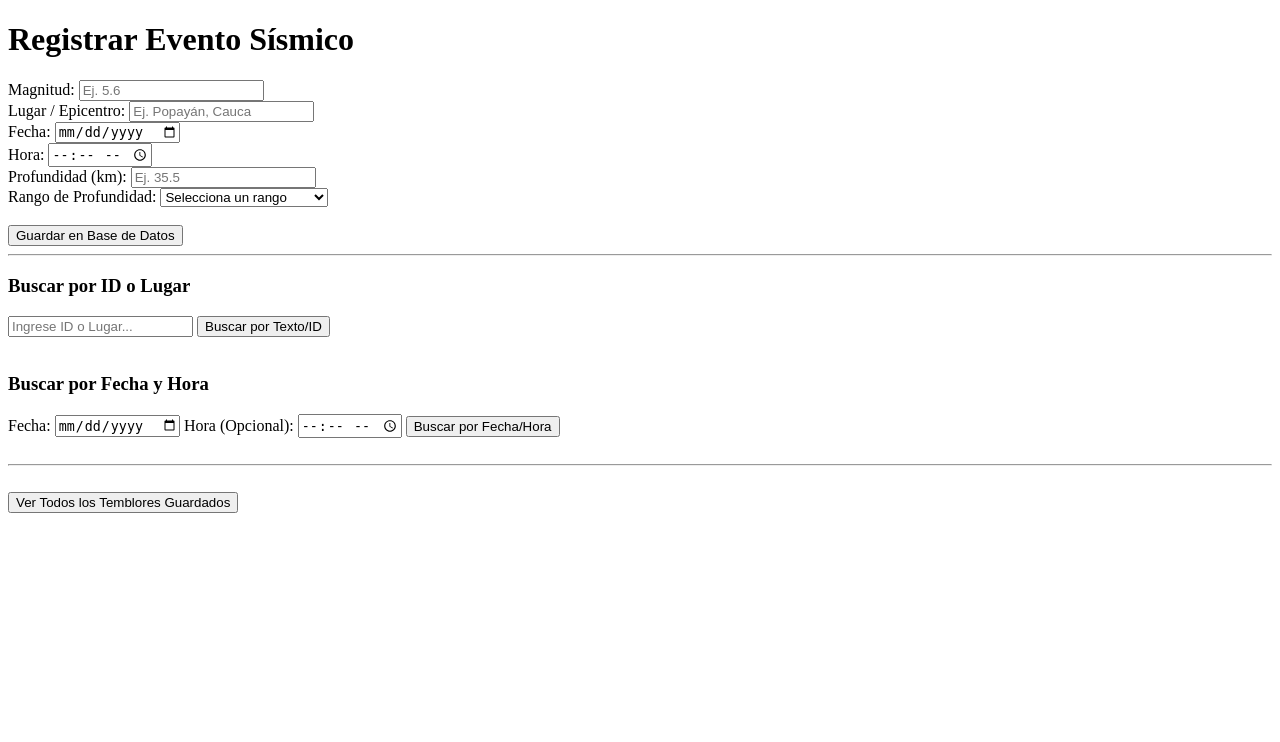
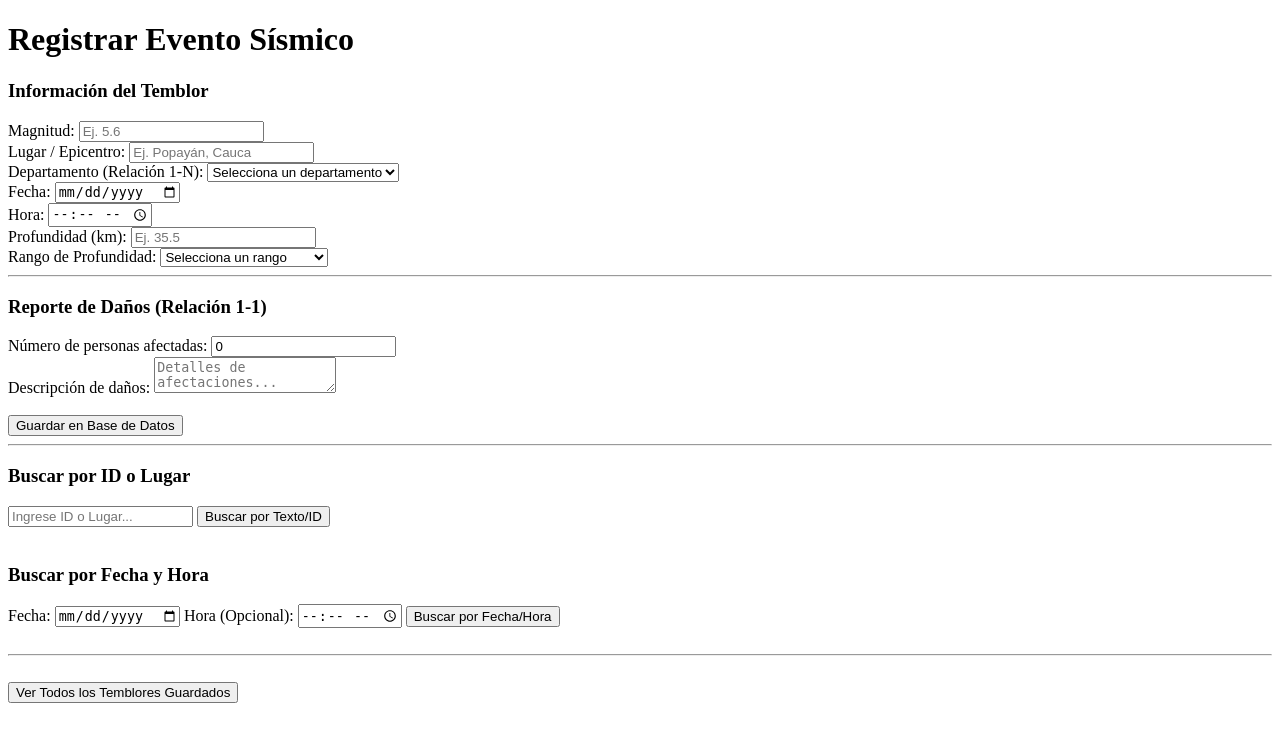
Before and after one commit to alejandroulloa417-svg/Evaluacion_Facil_Proyecto, a Django app: page /popayan/temblor/ in a window 1280 px wide. Shown: the top 742 px of the page. Run offline with Django 5.2, Linux system fonts and the light colour scheme; data comes from the database, SQL or seed files in the repository; both versions use the stored data as it was after the commit.

Commit message:
cardinalidades agregadas

```diff
--- a/app_Facil/models.py
+++ b/app_Facil/models.py
@@ -1,13 +1,52 @@
-# en tu_app/models.py
 from django.db import models
 
+# ==========================================
+# MODELO 1: Departamento (Lado 1 de la relación 1-N)
+# ==========================================
+class Departamento(models.Model):
+    nombre = models.CharField(max_length=100, unique=True)
+
+    def __str__(self):
+        return self.nombre
+
+
+# ==========================================
+# MODELO 2: Temblor (Lado N de 1-N)
+# ==========================================
 class Temblor(models.Model):
     magnitud = models.FloatField()
-    lugar = models.CharField(max_length=200)
+    lugar = models.CharField(max_length=150)
     fecha = models.DateField()
     hora = models.TimeField()
-    profundidad = models.FloatField(help_text="Profundidad exacta en km")
+    profundidad = models.FloatField()
     rango_profundidad = models.CharField(max_length=50)
 
+    # RELACIÓN 1 a N: ForeignKey apuntando a Departamento
+    departamento = models.ForeignKey(
+        Departamento,
+        on_delete=models.CASCADE,
+        related_name='temblores',
+        null=True,
+        blank=True
+    )
+
     def __str__(self):
-        return f"M{self.magnitud} - {self.lugar} ({self.fecha} {self.hora})"
+        return f"Temblor M{self.magnitud} - {self.lugar}"
+
+
+# ==========================================
+# MODELO 3: ReporteDanios (RELACIÓN 1 a 1)
+# ==========================================
+class ReporteDanios(models.Model):
+    # OneToOneField asegura que cada temblor solo tenga UN reporte asociado
+    temblor = models.OneToOneField(
+        Temblor,
+        on_delete=models.CASCADE,
+        primary_key=True,
+        related_name='reporte_danios'
+    )
+    afectados = models.IntegerField(default=0)
+    descripcion_danios = models.TextField()
+
+    def __str__(self):
+        return f"Reporte del temblor ID #{self.temblor.id}"
--- a/app_Facil/templates/temblor.html
+++ b/app_Facil/templates/temblor.html
@@ -9,10 +9,10 @@
 
     <h1>Registrar Evento Sísmico</h1>
 
-    <!-- 1. FORMULARIO PARA REGISTRAR EN BASE DE DATOS -->
     <form method="POST" action="{% url 'resultado' %}">
         {% csrf_token %}
 
+        <h3>Información del Temblor</h3>
         <div>
             <label for="magnitud">Magnitud:</label>
             <input type="number" id="magnitud" name="magnitud" step="0.1" min="0" placeholder="Ej. 5.6" required>
@@ -21,6 +21,17 @@
         <div>
             <label for="lugar">Lugar / Epicentro:</label>
             <input type="text" id="lugar" name="lugar" placeholder="Ej. Popayán, Cauca" required>
+        </div>
+
+        <!-- RELACIÓN 1-N: Selección del Departamento -->
+        <div>
+            <label for="departamento">Departamento (Relación 1-N):</label>
+            <select id="departamento" name="departamento_id" required>
+                <option value="" disabled selected>Selecciona un departamento</option>
+                {% for d in departamentos %}
+                    <option value="{{ d.id }}">{{ d.nombre }}</option>
+                {% endfor %}
+            </select>
         </div>
 
         <div>
@@ -48,13 +59,24 @@
             </select>
         </div>
 
+        <hr>
+        <h3>Reporte de Daños (Relación 1-1)</h3>
+        <div>
+            <label for="afectados">Número de personas afectadas:</label>
+            <input type="number" id="afectados" name="afectados" min="0" value="0">
+        </div>
+
+        <div>
+            <label for="descripcion_danios">Descripción de daños:</label>
+            <textarea id="descripcion_danios" name="descripcion_danios" placeholder="Detalles de afectaciones..."></textarea>
+        </div>
+
         <br>
         <button type="submit">Guardar en Base de Datos</button>
     </form>
 
     <hr>
 
-    <!-- 2. BÚSQUEDA POR ID O LUGAR -->
     <h3>Buscar por ID o Lugar</h3>
     <form method="GET" action="{% url 'buscar_temblor' %}">
         <input type="text" name="busqueda" placeholder="Ingrese ID o Lugar..." required>
@@ -63,7 +85,6 @@
 
     <br>
 
-    <!-- 3. BÚSQUEDA POR FECHA Y HORA -->
     <h3>Buscar por Fecha y Hora</h3>
     <form method="GET" action="{% url 'buscar_temblor' %}">
         <label for="fecha_busqueda">Fecha:</label>
@@ -77,7 +98,6 @@
 
     <br><hr><br>
 
-    <!-- 4. BOTÓN PARA LISTAR TODOS LOS REGISTROS -->
     <a href="{% url 'lista_temblores' %}">
         <button type="button">Ver Todos los Temblores Guardados</button>
     </a>
--- a/app_Facil/views.py
+++ b/app_Facil/views.py
@@ -1,10 +1,12 @@
 from django.shortcuts import render, redirect
-from .models import Temblor
+from .models import Temblor, Departamento, ReporteDanios
 
+# 1. Muestra el formulario y carga la lista de Departamentos para el <select> (Relación 1-N)
 def temblor(request):
-    return render(request, 'temblor.html')
+    departamentos = Departamento.objects.all().order_by('nombre')
+    return render(request, 'temblor.html', {'departamentos': departamentos})
 
-# Muestra SOLO el temblor que se acaba de registrar
+# 2. Guarda el Temblor, su Departamento (1-N) y opcionalmente su Reporte de Daños (1-1)
 def salida_temblor(request):
     if request.method == 'POST':
         magnitud = request.POST.get('magnitud')
@@ -14,25 +16,46 @@ def salida_temblor(request):
         profundidad = request.POST.get('profundidad')
         rango_profundidad = request.POST.get('rango_profundidad')
 
-        # Guardar en la base de datos SQLite
+        # Datos de relaciones
+        departamento_id = request.POST.get('departamento_id')
+        afectados = request.POST.get('afectados')
+        descripcion_danios = request.POST.get('descripcion_danios')
+
+        # Obtener la instancia del departamento (1-N)
+        departamento_obj = None
+        if departamento_id:
+            departamento_obj = Departamento.objects.filter(id=departamento_id).first()
+
+        # Guardar el temblor en la base de datos SQLite
         nuevo_temblor = Temblor.objects.create(
             magnitud=float(magnitud),
             lugar=lugar,
             fecha=fecha,
             hora=hora,
             profundidad=float(profundidad),
-            rango_profundidad=rango_profundidad
+            rango_profundidad=rango_profundidad,
+            departamento=departamento_obj  # Asignación de ForeignKey (1-N)
         )
+
+        # Guardar el Reporte de Daños (1-1)
+        if descripcion_danios or afectados:
+            ReporteDanios.objects.create(
+                temblor=nuevo_temblor,  # Asignación de OneToOneField (1-1)
+                afectados=int(afectados) if afectados else 0,
+                descripcion_danios=descripcion_danios
+            )
 
         return render(request, 'salida-temblor.html', {'temblor': nuevo_temblor})
 
     return redirect('formulario_temblor')
 
-# Muestra TODOS los temblores guardados en SQLite
+# 3. Muestra TODOS los temblores guardados
 def lista_temblores(request):
-    todos_los_temblores = Temblor.objects.all().order_by('-id')
+    # select_related optimiza las consultas SQL para las relaciones 1-1 y 1-N
+    todos_los_temblores = Temblor.objects.select_related('departamento', 'reporte_danios').all().order_by('-id')
     return render(request, 'salida-temblor.html', {'temblores': todos_los_temblores})
 
+# 4. Búsqueda por ID, Lugar o Fecha/Hora
 def buscar_temblor(request):
     busqueda = request.GET.get('busqueda')
     fecha_busqueda = request.GET.get('fecha_busqueda')
@@ -43,20 +66,22 @@ def buscar_temblor(request):
 
     # 1. Búsqueda por Fecha (y opcionalmente Hora)
     if fecha_busqueda:
+        queryset = Temblor.objects.select_related('departamento', 'reporte_danios').filter(fecha=fecha_busqueda)
         if hora_busqueda:
-            temblor_encontrado = Temblor.objects.filter(fecha=fecha_busqueda, hora=hora_busqueda).first()
-        else:
-            temblor_encontrado = Temblor.objects.filter(fecha=fecha_busqueda).first()
+            queryset = queryset.filter(hora=hora_busqueda)
+
+        temblor_encontrado = queryset.first()
 
         if not temblor_encontrado:
             error = f"No se encontró temblor registrado para la fecha {fecha_busqueda}" + (f" a las {hora_busqueda}" if hora_busqueda else "")
 
     # 2. Búsqueda por ID o Lugar
     elif busqueda:
+        queryset = Temblor.objects.select_related('departamento', 'reporte_danios')
         if busqueda.isdigit():
-            temblor_encontrado = Temblor.objects.filter(id=int(busqueda)).first()
+            temblor_encontrado = queryset.filter(id=int(busqueda)).first()
         else:
-            temblor_encontrado = Temblor.objects.filter(lugar__icontains=busqueda).first()
+            temblor_encontrado = queryset.filter(lugar__icontains=busqueda).first()
 
         if not temblor_encontrado:
             error = f"No se encontró ningún temblor con la búsqueda: '{busqueda}'"
```
Also changed, not shown: app_Facil/templates/salida-temblor.html (+15 -0 lines), app_Facil/migrations/0002_departamento_reportedanios_alter_temblor_lugar_and_more.py (added), db.sqlite3.
